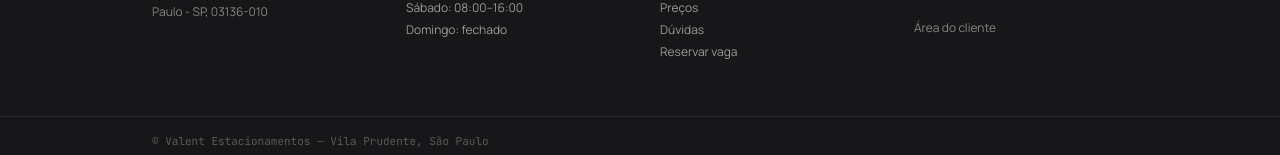
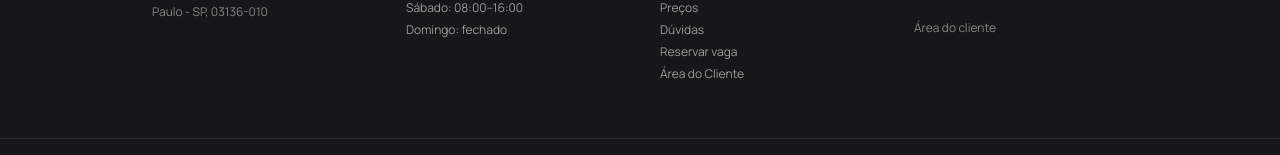
Before and after one commit to rennanguedesroch-art/estacionamento-v2, a Next.js app: page / in a window 1280 px wide. Shown: the part 5331-5486 px from the top of the page. Built offline with nearby package versions, Linux system fonts and the light colour scheme; no server answers; the database is empty.

Commit message:
Adiciona link da Area do Cliente no rodape

```diff
--- a/app/page.js
+++ b/app/page.js
@@ -98,7 +98,7 @@ export default function Home() {
             <a href="/reservar" className="bg-signal text-asphalt font-bold px-6 py-3 rounded-sm hover:bg-signal-bright transition-colors">
               Reservar vaga
             </a>
-            <Link href="/minhas-reservas" className="border border-white/20 hover:border-signal text-white font-semibold px-6 py-3 rounded transition">
+            <Link href="/login" className="border border-white/20 hover:border-signal text-white font-semibold px-6 py-3 rounded transition">
               Área do Cliente
             </Link>
           </div>
@@ -349,6 +349,7 @@ export default function Home() {
               <li><a href="#precos" className="hover:text-signal">Preços</a></li>
               <li><a href="#faq" className="hover:text-signal">Dúvidas</a></li>
               <li><a href="/reservar" className="hover:text-signal">Reservar vaga</a></li>
+              <li><a href="/login" className="hover:text-signal">Área do Cliente</a></li>
             </ul>
           </div>
           <div>
```
